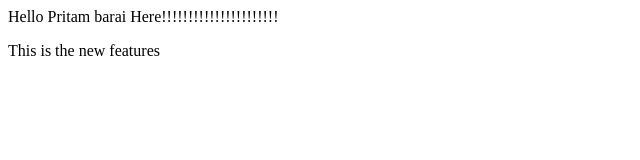
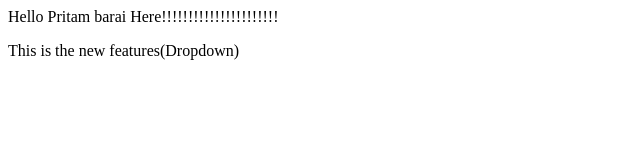
Before and after one commit to PritamRBarai/localrepo, a plain HTML site: page index.html in a window 1280 px wide. Shown: the full height of the page, 0-640 px from the left. Drawn offline with Linux system fonts and the light colour scheme.

```diff
--- a/index.html
+++ b/index.html
@@ -1,2 +1,2 @@
 <p>Hello Pritam barai Here!!!!!!!!!!!!!!!!!!!!!!</p>
-<p>This is the new features</p>
+<p>This is the new features(Dropdown)</p>
```
